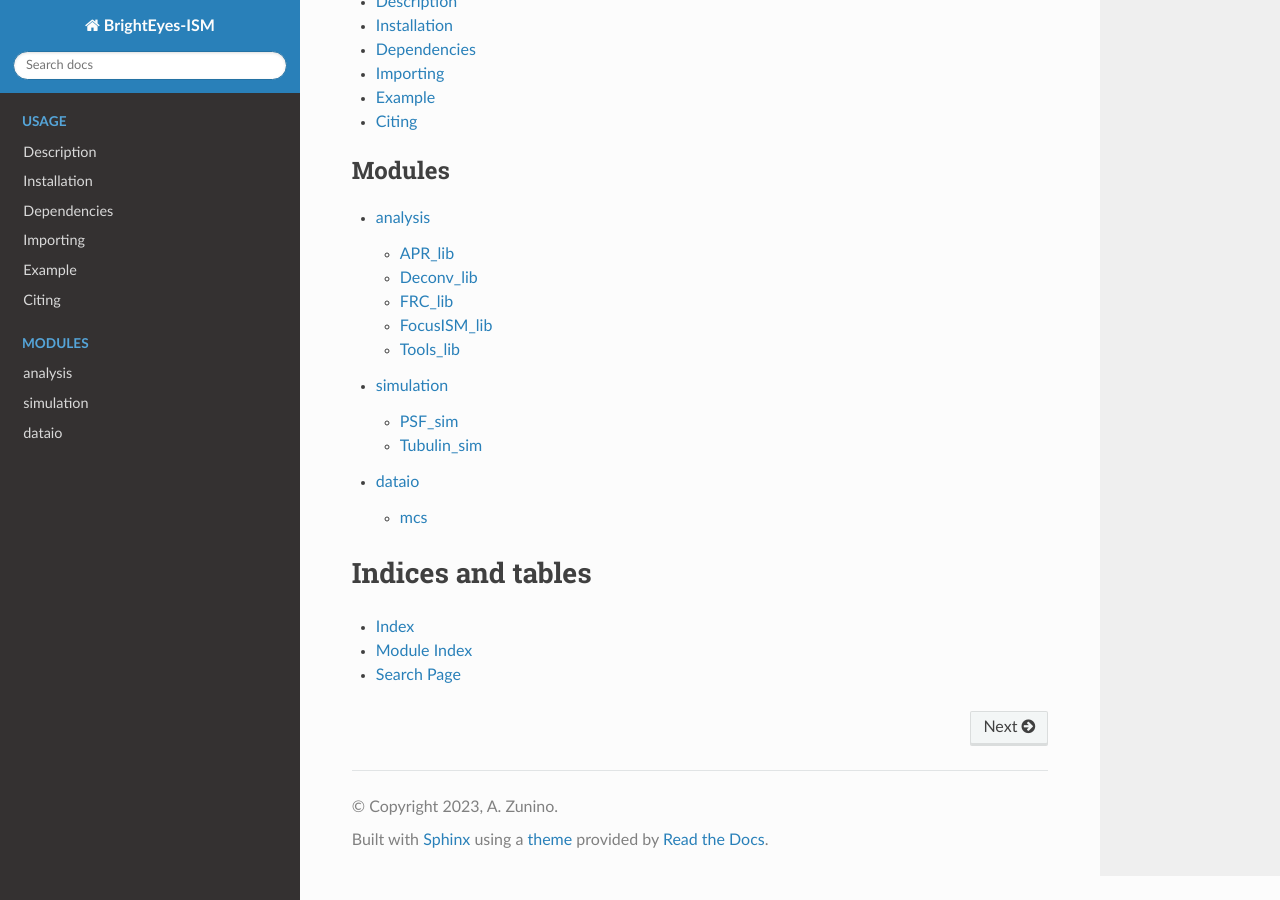
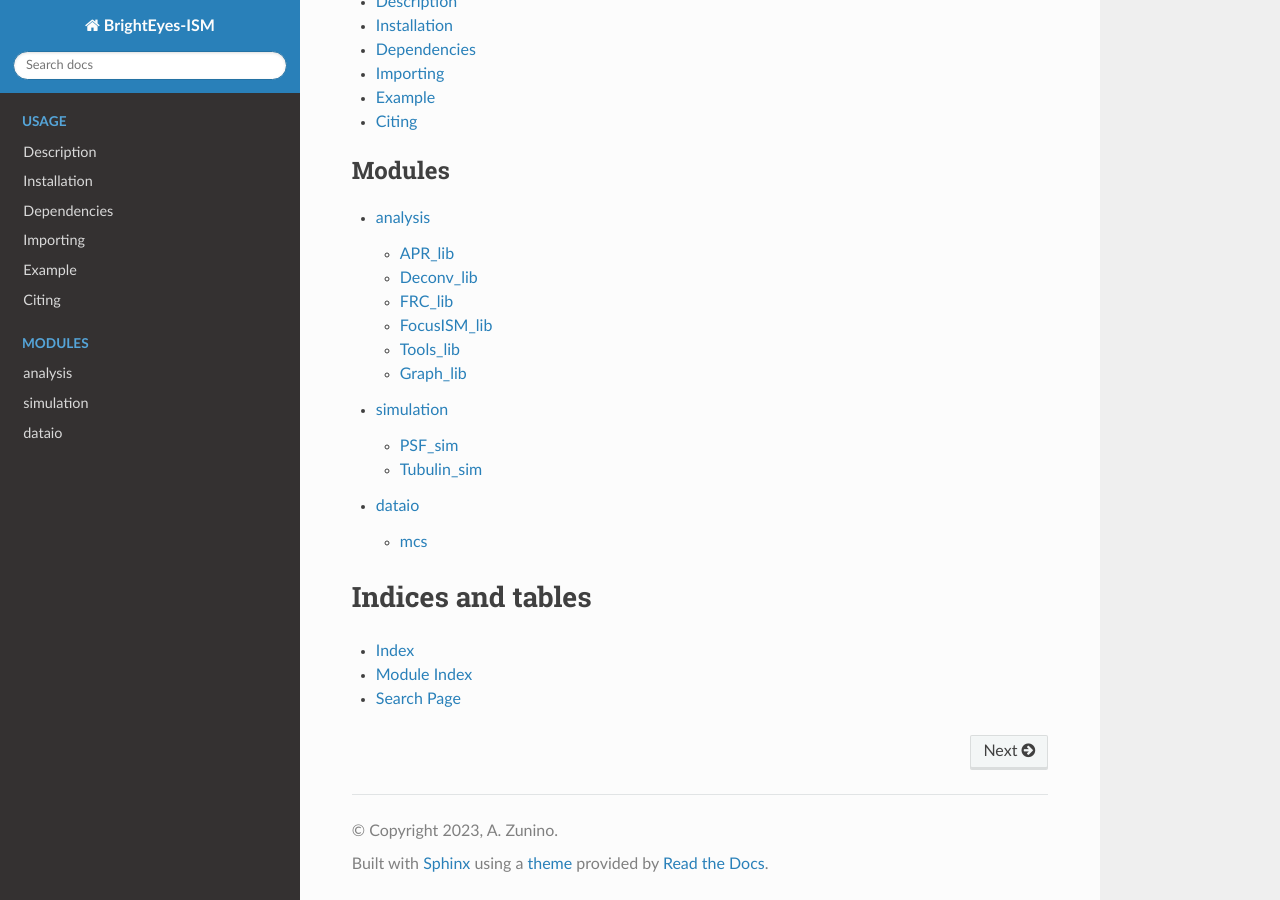
Before and after one commit to VicidominiLab/BrightEyes-ISM, a Sphinx documentation site: the page built from docs/source/index.rst, in a window 1280 px wide and 900 px high, scrolled down 1258 px. Built offline with Sphinx 7.4.7 and the Read the Docs theme 2.0.0, drawn with Linux system fonts in a browser that asks for light colours.

Commit message:
Updated docs

```diff
--- a/docs/source/brighteyes_ism.analysis.rst
+++ b/docs/source/brighteyes_ism.analysis.rst
@@ -14,3 +14,4 @@ analysis
    brighteyes_ism.analysis.FRC_lib
    brighteyes_ism.analysis.FocusISM_lib
    brighteyes_ism.analysis.Tools_lib
+   brighteyes_ism.analysis.Graph_lib
```
